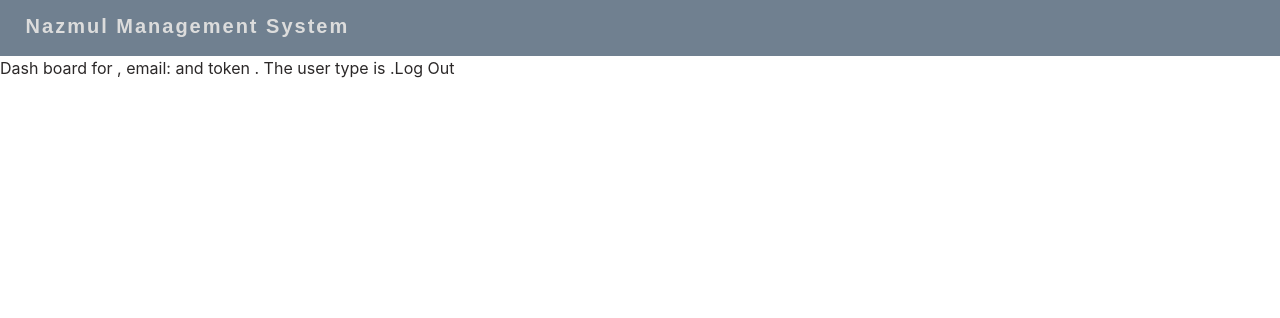
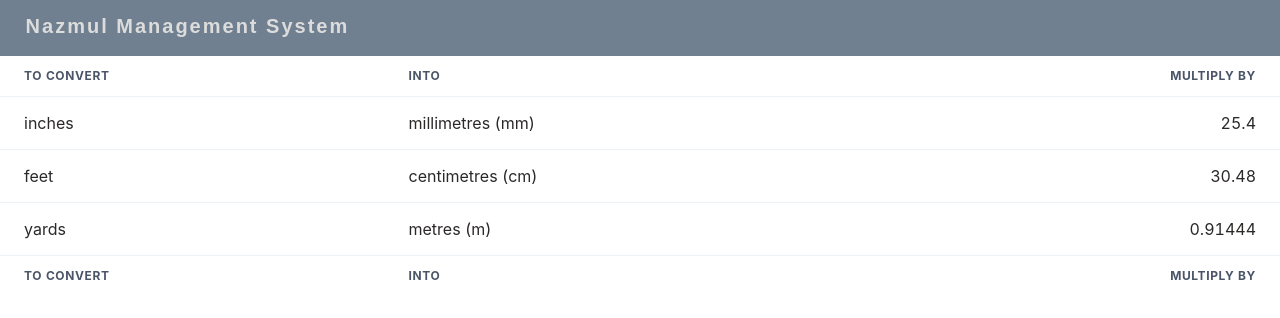
Before and after one commit to RafsanQ/nazmul-management-app, a React (Vite) app in the folder client/: page / in a window 1280 px wide. Shown: the top 318 px of the page. Built offline with nearby package versions, Linux system fonts and the light colour scheme.

Commit message:
Created an api to fetch all tasks assigned by an employee

```diff
--- a/client/src/pages/Dashboard/index.tsx
+++ b/client/src/pages/Dashboard/index.tsx
@@ -1,15 +1,22 @@
-import { useSelector, useDispatch } from "react-redux";
+import { useSelector } from "react-redux";
 import type { RootState } from '../../store'
 import { useNavigate } from "react-router-dom";
-import { logout } from "../../features/auth";
+import {
+  Table,
+  Thead,
+  Tbody,
+  Tfoot,
+  Tr,
+  Th,
+  Td,
+  TableContainer,
+} from '@chakra-ui/react'
 
 
 function Index() {
   const userEmail: string = useSelector((state: RootState) => state.email);
-  const userName: string = useSelector((state: RootState) => state.name);
   const token: string = useSelector((state: RootState) => state.token);
-  const userType: string = useSelector((state: RootState) => state.userType);
-  const dispatch = useDispatch();
+  // const userType: string = useSelector((state: RootState) => state.userType);
   const navigate = useNavigate();
 
 
@@ -17,17 +24,45 @@
     navigate('/login');
   }
 
-  const handleLogOut = () => {
-      dispatch(
-        logout()
-      )
-  }
 
   return (
 
     <div>
-      Dash board for {userName}, email: { userEmail } and token { token }. The user type is { userType }.
-      <button onClick={handleLogOut}>Log Out</button>
+      <TableContainer>
+        <Table variant='simple'>
+          <Thead>
+            <Tr>
+              <Th>To convert</Th>
+              <Th>into</Th>
+              <Th isNumeric>multiply by</Th>
+            </Tr>
+          </Thead>
+          <Tbody>
+            <Tr>
+              <Td>inches</Td>
+              <Td>millimetres (mm)</Td>
+              <Td isNumeric>25.4</Td>
+            </Tr>
+            <Tr>
+              <Td>feet</Td>
+              <Td>centimetres (cm)</Td>
+              <Td isNumeric>30.48</Td>
+            </Tr>
+            <Tr>
+              <Td>yards</Td>
+              <Td>metres (m)</Td>
+              <Td isNumeric>0.91444</Td>
+            </Tr>
+          </Tbody>
+          <Tfoot>
+            <Tr>
+              <Th>To convert</Th>
+              <Th>into</Th>
+              <Th isNumeric>multiply by</Th>
+            </Tr>
+          </Tfoot>
+        </Table>
+    </TableContainer>
     </div>
   )
 }
```
Also changed, not shown: client/src/pages/Dashboard/services.ts (added, +11 -0 lines), 2 other files (tests, documents, lock files or other folders).
